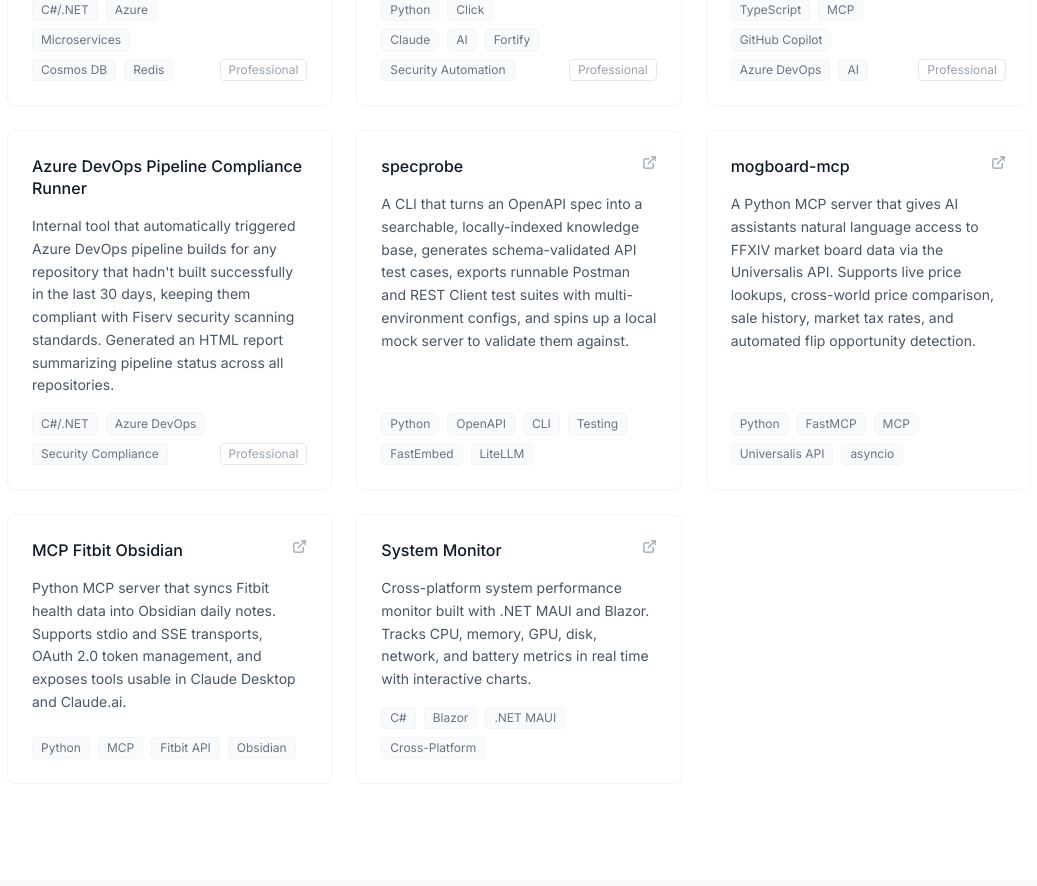
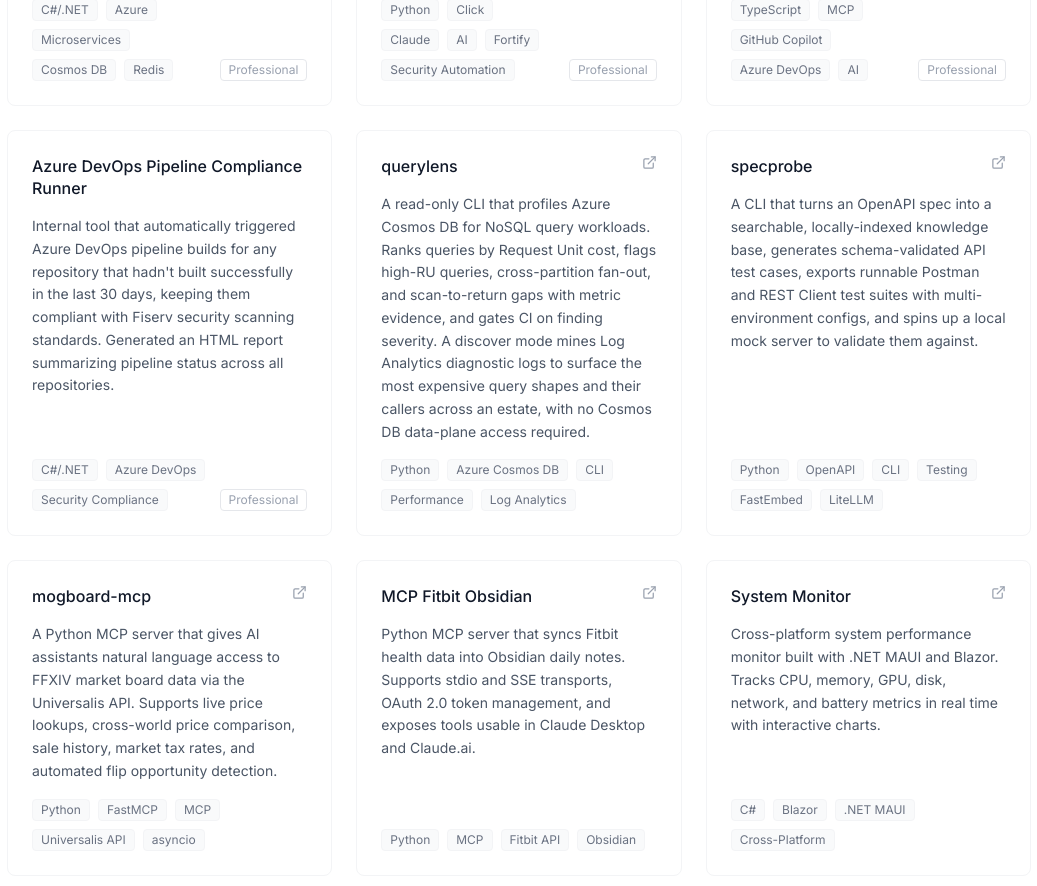
Before and after one commit to mwalczyk81/personal-site, a React (Vite) app: page / in a window 1280 px wide. Shown: the part 2160-3046 px from the top of the page, without its empty margins (121-1158 px from the left). Built offline with nearby package versions, Linux system fonts and the light colour scheme.

Commit message:
feat: Add querylens project with complete open-source metadata and corresponding tests

```diff
--- a/src/data/projects.ts
+++ b/src/data/projects.ts
@@ -32,6 +32,15 @@
     description:
       "Internal tool that automatically triggered Azure DevOps pipeline builds for any repository that hadn't built successfully in the last 30 days, keeping them compliant with Fiserv security scanning standards. Generated an HTML report summarizing pipeline status across all repositories.",
     tags: ['C#/.NET', 'Azure DevOps', 'Security Compliance'],
+  },
+  {
+    id: 'querylens',
+    title: 'querylens',
+    type: 'open-source',
+    description:
+      'A read-only CLI that profiles Azure Cosmos DB for NoSQL query workloads. Ranks queries by Request Unit cost, flags high-RU queries, cross-partition fan-out, and scan-to-return gaps with metric evidence, and gates CI on finding severity. A discover mode mines Log Analytics diagnostic logs to surface the most expensive query shapes and their callers across an estate, with no Cosmos DB data-plane access required.',
+    tags: ['Python', 'Azure Cosmos DB', 'CLI', 'Performance', 'Log Analytics'],
+    url: 'https://github.com/mwalczyk81/querylens',
   },
   {
     id: 'specprobe',
```
Also changed, not shown: 1 other file (tests, documents, lock files or other folders).
